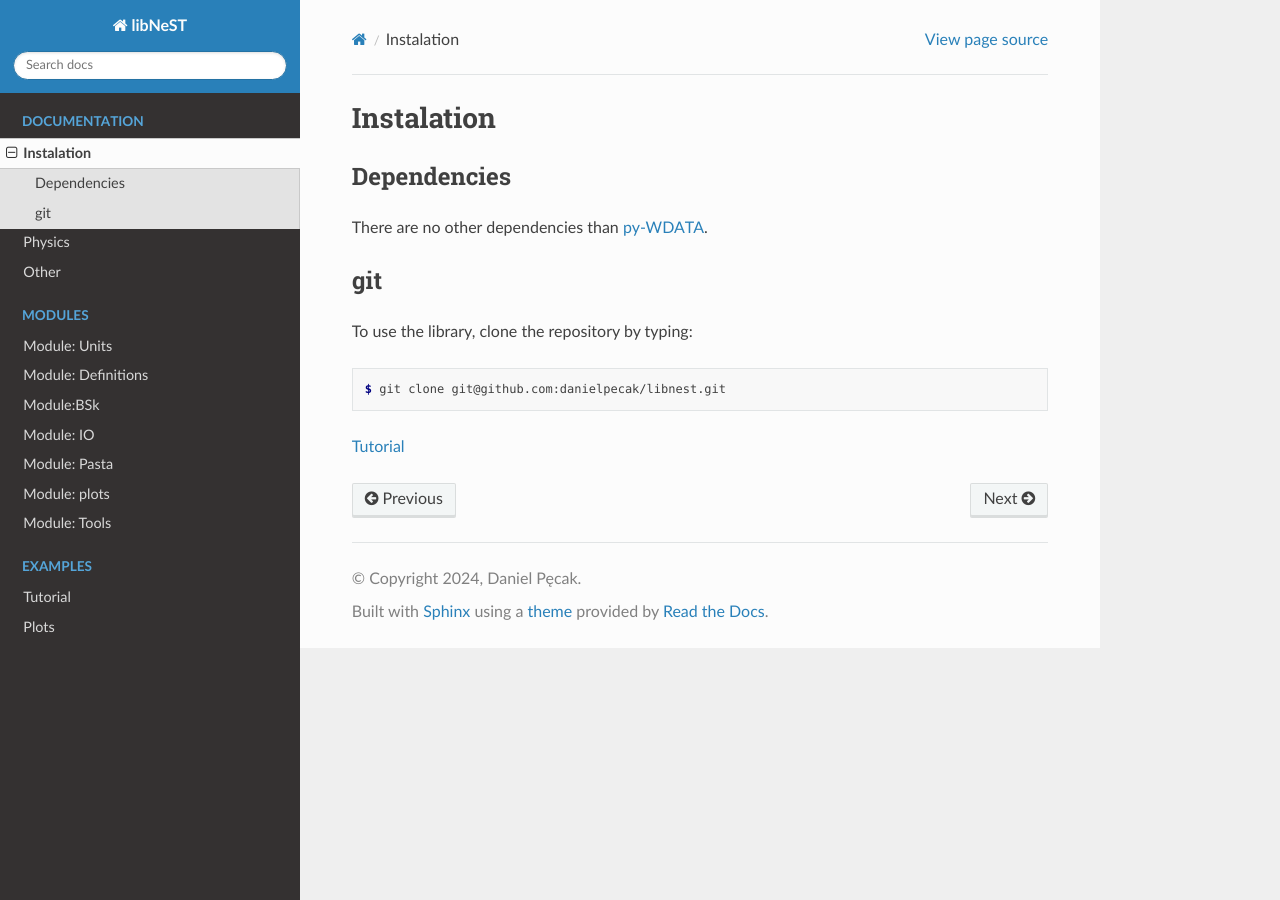
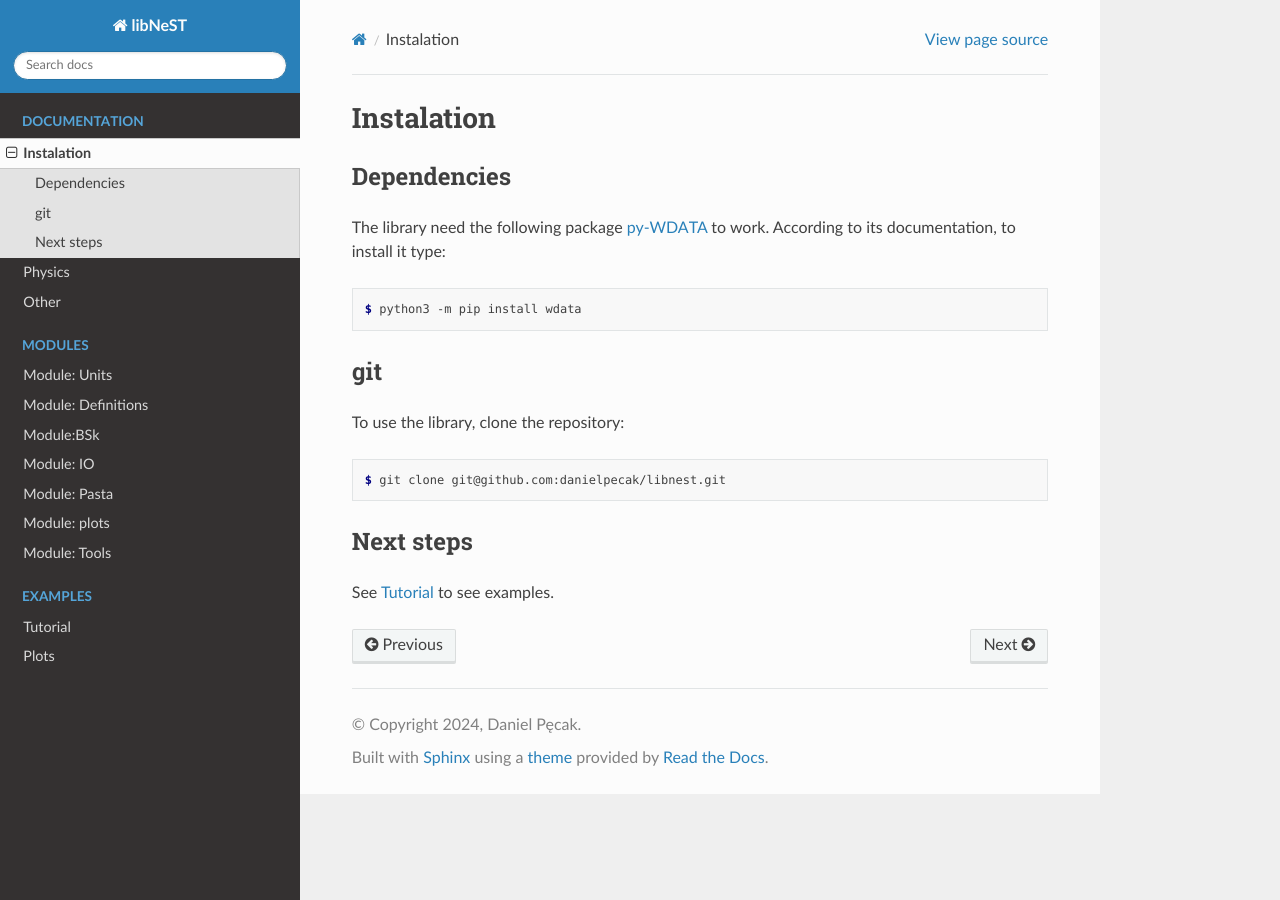
Before and after one commit to danielpecak/libnest, a Sphinx documentation site: the page built from docs/instalation.rst, in a window 1280 px wide. Built offline with Sphinx 7.4.7 and the Read the Docs theme 2.0.0, drawn with Linux system fonts in a browser that asks for light colours; formulas are drawn with MathJax 3.

Commit message:
Documentation

```diff
--- a/docs/index.rst
+++ b/docs/index.rst
@@ -18,11 +18,11 @@ star without thinking about complexity of Skyrme functionals or data format.
 Contributors
 ============
 
-- **Monika Marek**
+- **Monika Marek** (2023)
 
   Developing module tools
 
-- **Aleksandra Bochenek**
+- **Aleksandra Bochenek** (2022)
 
   Developing module bsk by implementing and testing equations for Brussels-Montreal family
   of density functionals.
--- a/docs/instalation.rst
+++ b/docs/instalation.rst
@@ -2,17 +2,24 @@ Instalation
 ===========
 Dependencies
 ------------
-There are no other dependencies than `py-WDATA <https://pypi.org/project/wdata/>`_.
+The library need the following package `py-WDATA <https://pypi.org/project/wdata/>`_ to work.
+According to its documentation, to install it type:
+
+.. code:: console
+
+  $ python3 -m pip install wdata
+
 
 
 git
 ---
-To use the library, clone the repository by typing:
+To use the library, clone the repository:
 
 .. code:: console
 
     $ git clone git@github.com:danielpecak/libnest.git
 
 
-
-:ref:`tutorial`
+Next steps
+----------
+See :ref:`tutorial` to see examples.
--- a/docs/pasta.rst
+++ b/docs/pasta.rst
@@ -4,7 +4,7 @@ Functions that let work with deep layers of inner crust,
 where pasta phase might occur
 
 Minkowsky funcionals
------------------
+--------------------
 
 
 .. todo::
```
Also changed, not shown: 3 other files.
